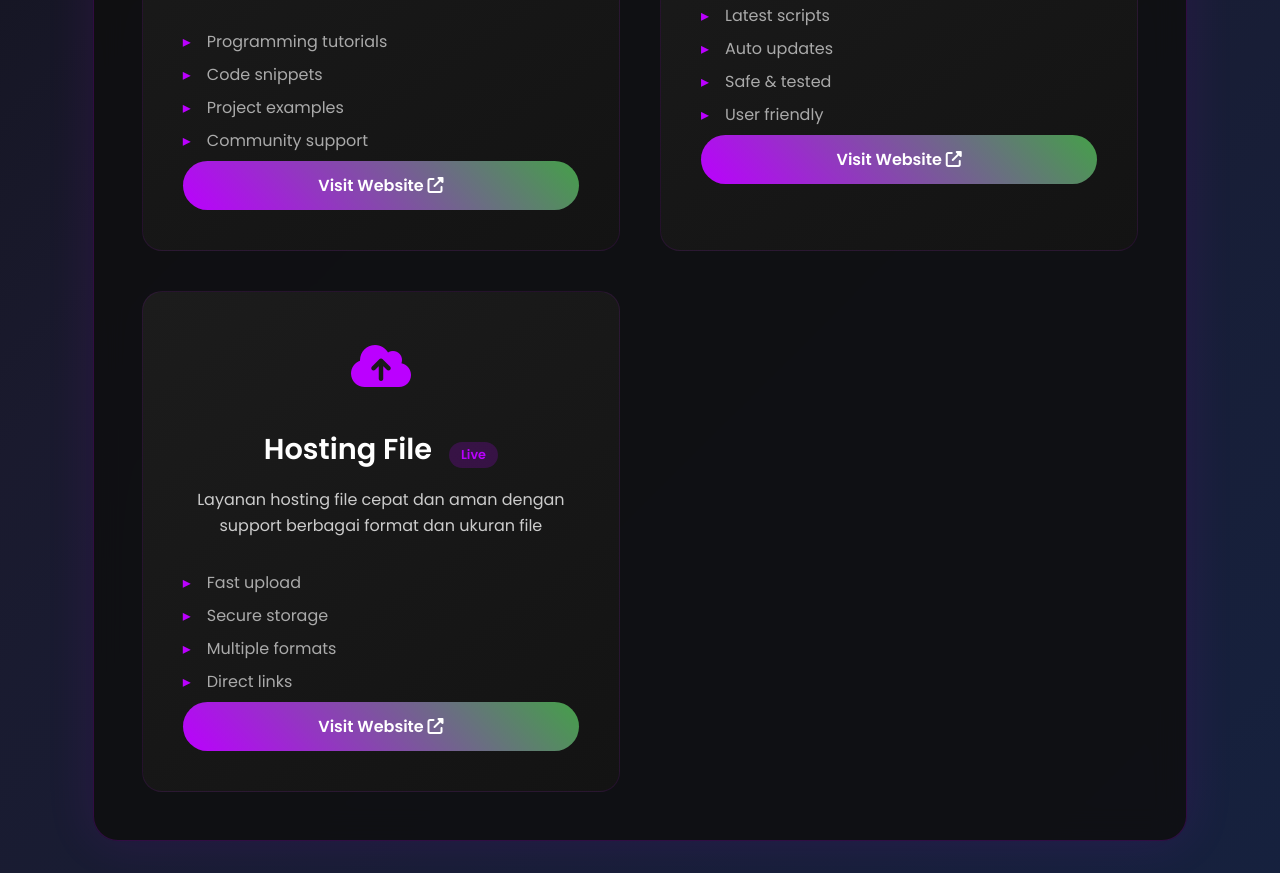
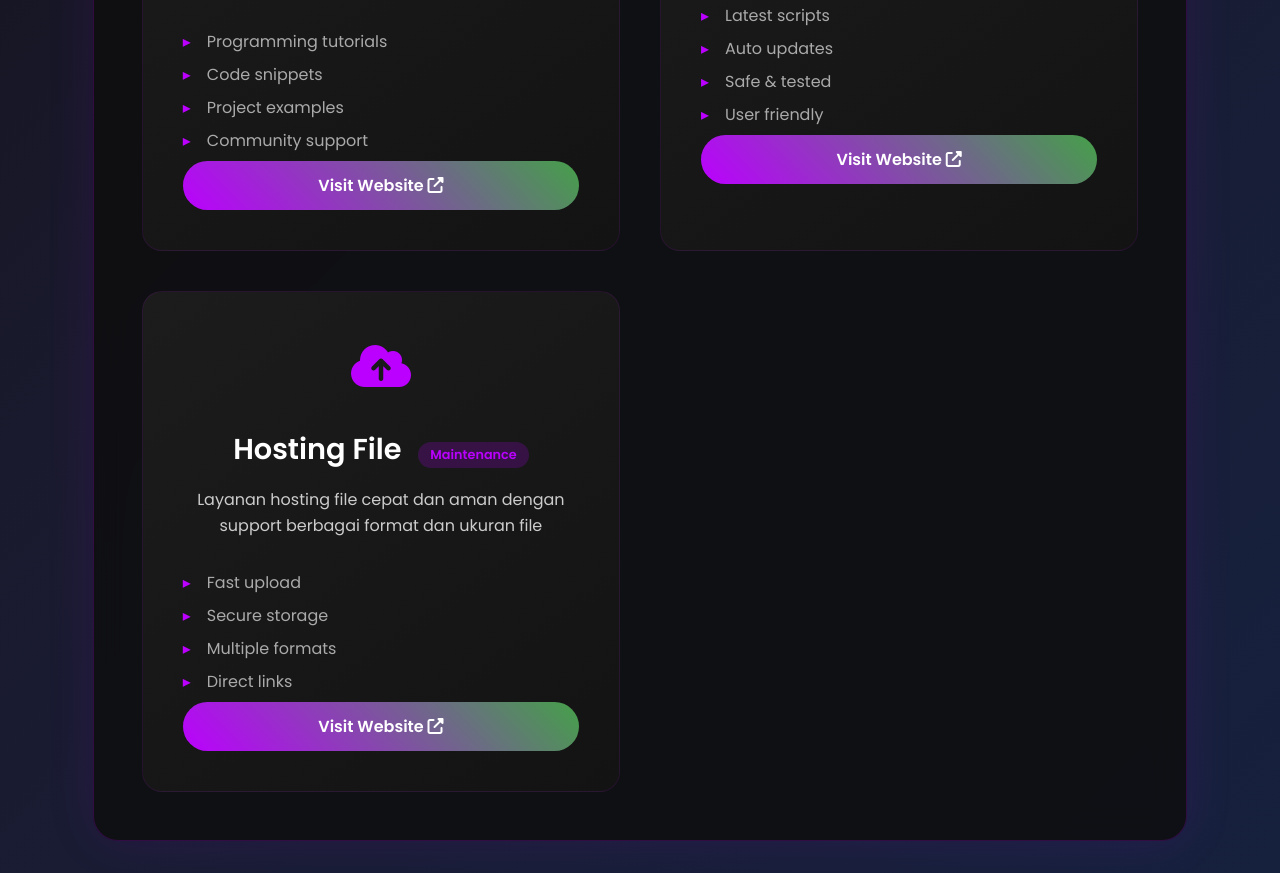
Before and after one commit to HAISE39/OwnMyWeb, a plain HTML site: page web.html in a window 1280 px wide. Shown: the part 1231-2104 px from the top of the page. Drawn offline with nearby package versions, Linux system fonts and the light colour scheme.

Commit message:
Update web.html

```diff
--- a/web.html
+++ b/web.html
@@ -592,7 +592,7 @@
                     <div class="website-icon">
                         <i class="fas fa-cloud-upload-alt"></i>
                     </div>
-                    <h2>Hosting File <span class="status">Live</span></h2>
+                    <h2>Hosting File <span class="status">Maintenance</span></h2>
                     <p>Layanan hosting file cepat dan aman dengan support berbagai format dan ukuran file</p>
                     <ul class="website-features">
                         <li>Fast upload</li>
```
